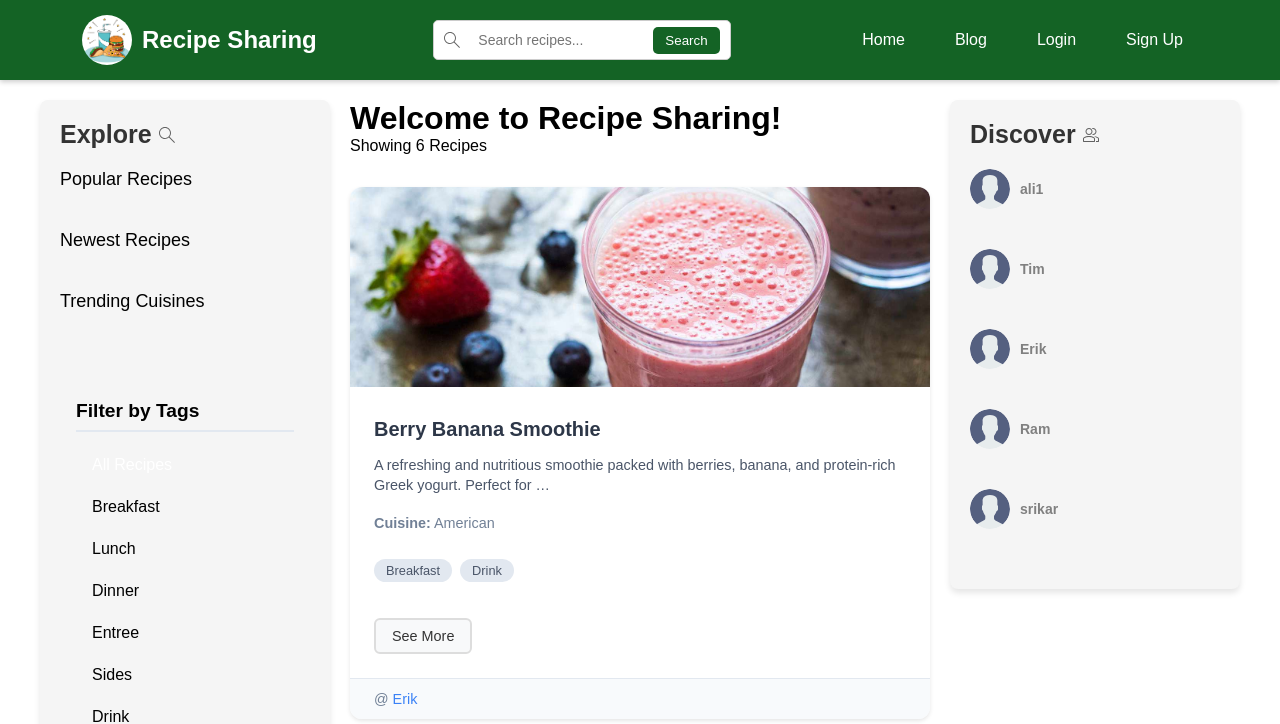
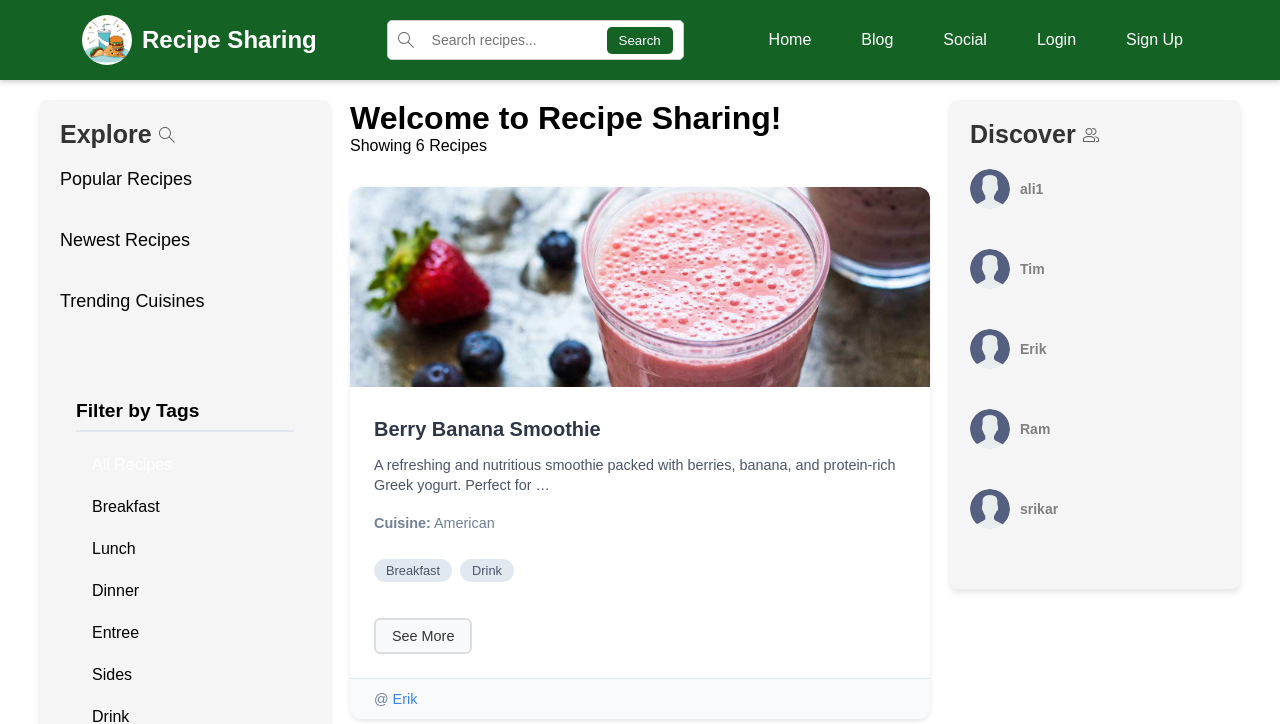
Before and after one commit to aliuncc/recipe, a Django app: page / in a window 1280 px wide. Shown: the top 724 px of the page. Run offline with Django 5.2, Linux system fonts and the light colour scheme; data comes from the database, SQL or seed files in the repository; both versions use the stored data as it was after the commit; some libraries are stand-ins or nearby versions.

Commit message:
social tab nav bar

```diff
--- a/RecipeShare/base/urls.py
+++ b/RecipeShare/base/urls.py
@@ -26,4 +26,5 @@ urlpatterns = [
     path('blog/<int:blog_id>/comment/', views.add_blog_comment, name='add_blog_comment'),
     path('blog/<int:blog_id>/edit/', views.edit_blog, name='edit_blog'),
     path('blog/<int:blog_id>/delete/', views.delete_blog, name='delete_blog'),
+    path('social/', views.social, name='social'),
 ]
--- a/RecipeShare/base/views.py
+++ b/RecipeShare/base/views.py
@@ -351,3 +351,6 @@ def edit_profile(request):
             return redirect('profile', username=user.username)
 
     return render(request, 'base/edit_profile.html', {'form': form})
+
+def social(request):
+    return render(request, 'social.html')
--- a/RecipeShare/templates/main.html
+++ b/RecipeShare/templates/main.html
@@ -5,7 +5,7 @@
     <meta charset="UTF-8" />
     <meta http-equiv="X-UA-Compatible" content="IE=edge" />
     <meta name="viewport" content="width=device-width, initial-scale=1.0" />
-    <link rel="shortcut icon" href="{% static 'images/favicon.ico' %}" type="image/x-icon" />
+    <link rel="icon" href="{% static 'images/favicon.png' %}" type="image/png" />
     <link rel="stylesheet" href="{% static 'styles/style.css' %}" />
     <link rel="stylesheet" href="{% static 'styles/blog.css' %}" />
     <title>Recipe Sharing - Share & Discover Recipes!</title>
--- a/RecipeShare/templates/navbar.html
+++ b/RecipeShare/templates/navbar.html
@@ -23,6 +23,7 @@
     <nav class="header__menu">
       <a href="{% url 'home' %}">Home</a>
       <a href="{% url 'blog' %}">Blog</a>
+      <a href="{% url 'social' %}">Social</a>
       {% if request.user.is_authenticated %}
         <a href="{% url 'create_recipe' %}">Create Recipe</a>
         <a href="{% url 'profile' request.user.username %}">Profile</a>
--- /dev/null
+++ b/RecipeShare/templates/social.html
@@ -0,0 +1,5 @@
+{% extends "main.html" %}
+{% block content %}
+  <h2>Social Page</h2>
+  <p>Welcome to the Social page! More features coming soon.</p>
+{% endblock %}
```
Also changed, not shown: requirements.txt (added, +384 -0 lines), RecipeShare/db.sqlite3, RecipeShare/static/images/favicon.ico (deleted), RecipeShare/static/images/favicon.png (added), 6 other files.
